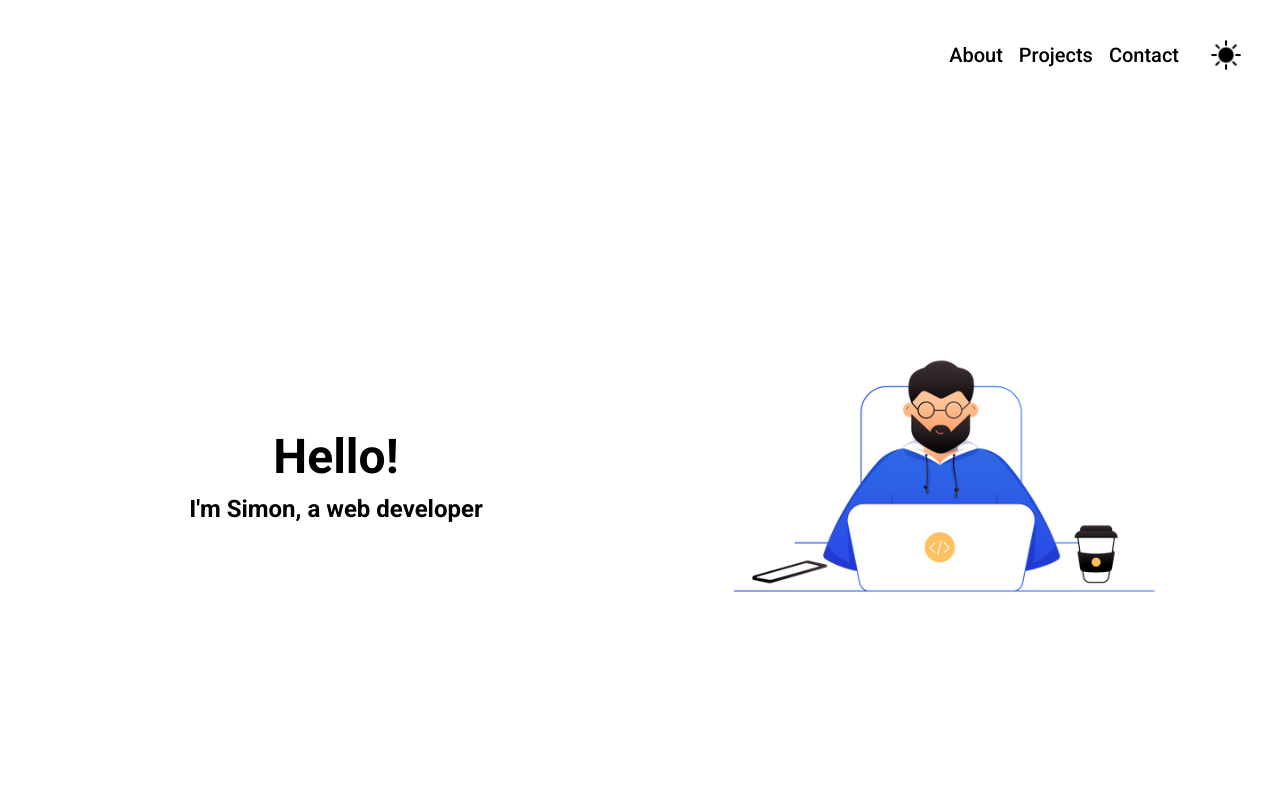
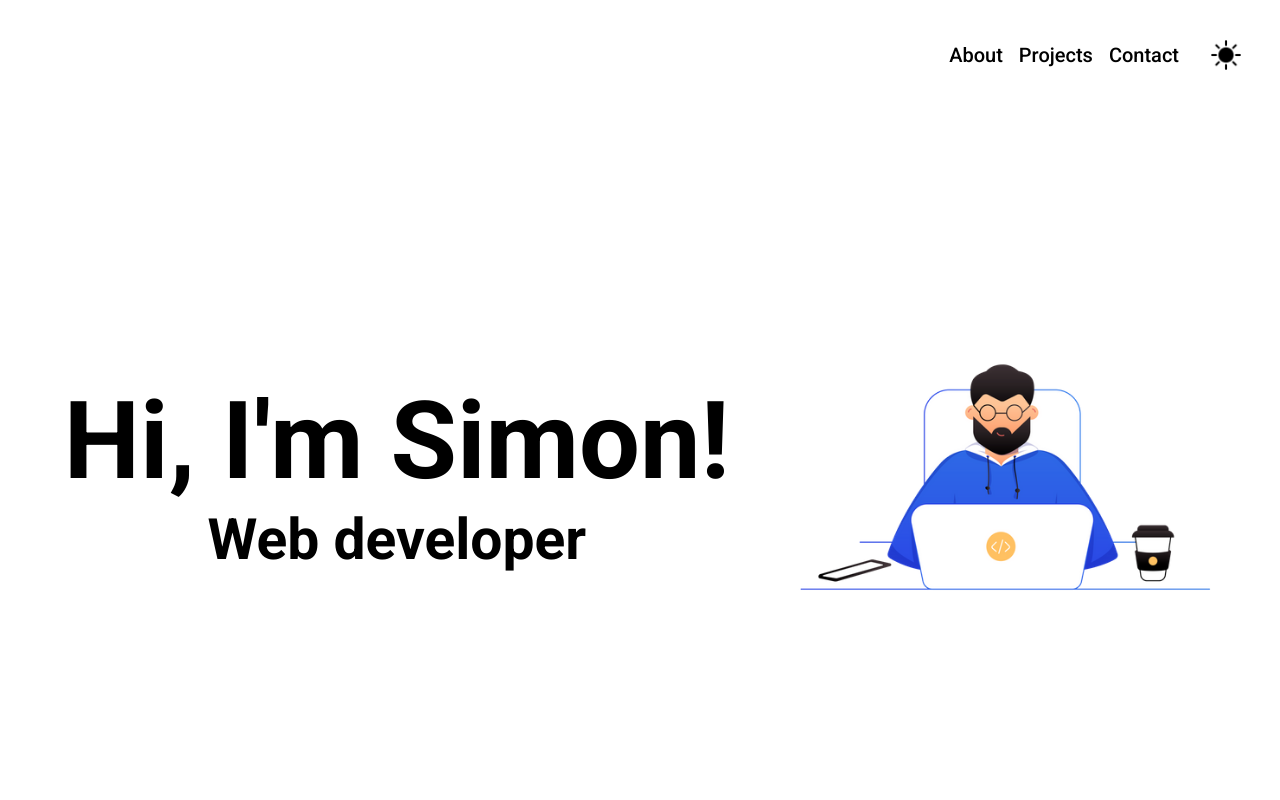
Before and after one commit to SimonMilord/My_Portfolio, a React (Create React App) app: page / in a window 1280 px wide. Shown: the top 800 px of the page. Built offline with nearby package versions, Linux system fonts and the light colour scheme.

Commit message:
added styling for hero

```diff
--- a/src/components/Hero/hero.jsx
+++ b/src/components/Hero/hero.jsx
@@ -6,8 +6,8 @@ function hero(props) {
   return (
     <div className='hero'>
       <div className='hero__text'>
-        <h1>Hello!</h1>
-        <h2>I'm Simon, a web developer</h2>
+        <h1>Hi, I'm Simon!</h1>
+        <h2>Web developer</h2>
       </div>
       <div className='hero__img-box'>
         <img src={Image} alt="illustration of me" className='hero__img'></img>
--- a/src/components/Hero/hero.scss
+++ b/src/components/Hero/hero.scss
@@ -3,24 +3,42 @@
 
 .hero {
   height: 92vh;
+  width: 100%;
+  max-width: 1500px;
+  margin: 0 auto;
   @include paddingsection;
   @include display-flex(column,center,center);
-  @include tablet {
+  @include desktop {
     @include display-flex(row,space-around,center);
   }
 
   &__text {
     width: 100%;
     @include display-flex(column,center,center);
-
+    @include desktop {
+      width: 60%;
+    }
     h1 {
-      font-size: 3rem;
+      @include display-flex(row,center,center);
+      font-size: 55px;
       font-weight: bold;
       margin-bottom: 1rem;
+      @include tablet {
+        font-size: 82px;
+      }
+      @include desktop {
+        font-size: 108px;
+      }
     }
     h2 {
-      font-size: 1.5rem;
+      font-size: 28px;
       font-weight: bold;
+      @include tablet {
+        font-size: 41px;
+      }
+      @include desktop {
+        font-size: 57px;
+      }
     }
   }
 
@@ -29,6 +47,13 @@
     max-height: 500px;
     position: relative;
     min-height: 250px;
+    @include display-flex(row, center,center);
+    @include desktop {
+      width: 40%;
+    }
+    @include desktop {
+      @include display-flex(row,flex-end,center);
+    }
   }
   &__img {
     width: 100%;
--- a/src/styles/partials/_variables.scss
+++ b/src/styles/partials/_variables.scss
@@ -1,7 +1,7 @@
 @use "./fonts" as*;
 
 // width dimensions
-$wrapper: 1280px;
+$wrapper: 1500px;
 $tablet-width: 768px;
 $desktop-width: 1280px;
 
```
